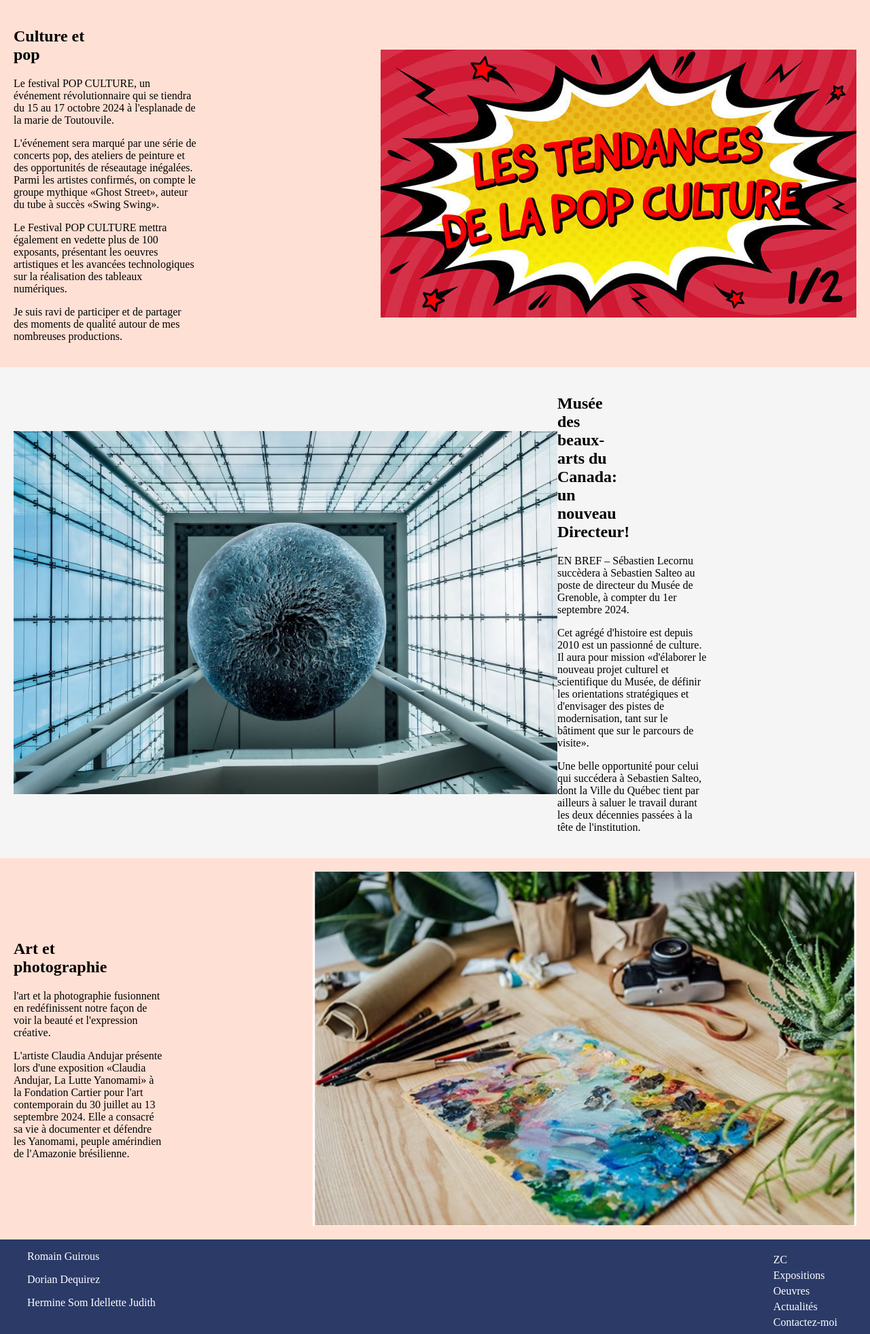
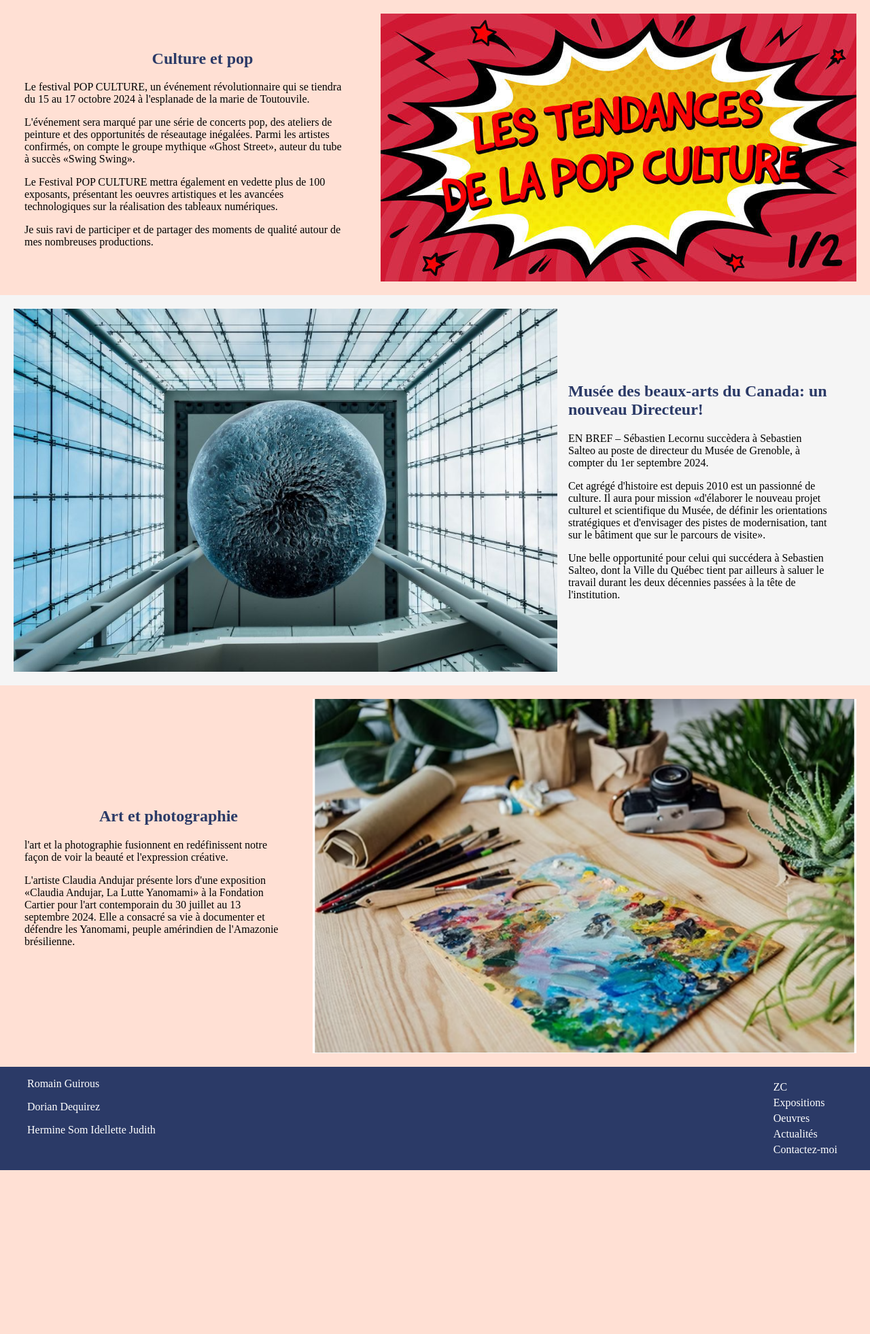
Before and after one commit to RomainGuirous/WCS-project1, a PHP site: page /actualites.php in a window 1280 px wide; the page is wider, and only the part inside the window is pictured. Shown: the part 114-2076 px from the top of that part at 68% size. After the commit the page ends 1835 px from the top of that part, so only its background shows below. Run offline with PHP 8.4, Linux system fonts and the light colour scheme.

Commit message:
actualites.css

```diff
--- a/actualites.css
+++ b/actualites.css
@@ -1,4 +1,18 @@
 @import url(style.css);
+
+.description{
+    margin-left: 1rem;
+    justify-content:center ;
+ }
+h1 {
+
+        display: flex;
+        flex-direction: column;
+        justify-content: center;
+        align-items: center;
+        color: var(--primary-color);
+        font-weight: bold;
+    }
 
 .actualites-container {
     display: flex;
@@ -7,9 +21,6 @@
     align-items: center;
 }
 
-h1{
-    max-width: 20%;
-}
 img {
     max-width: 70%;
     height: auto;
@@ -30,7 +41,7 @@ article:nth-child(2n) {
 }
 
 article p {
-    max-width: 50%;
+    max-width: 90%;
 }
 
 @media screen and (min-width: 360px) {
```
